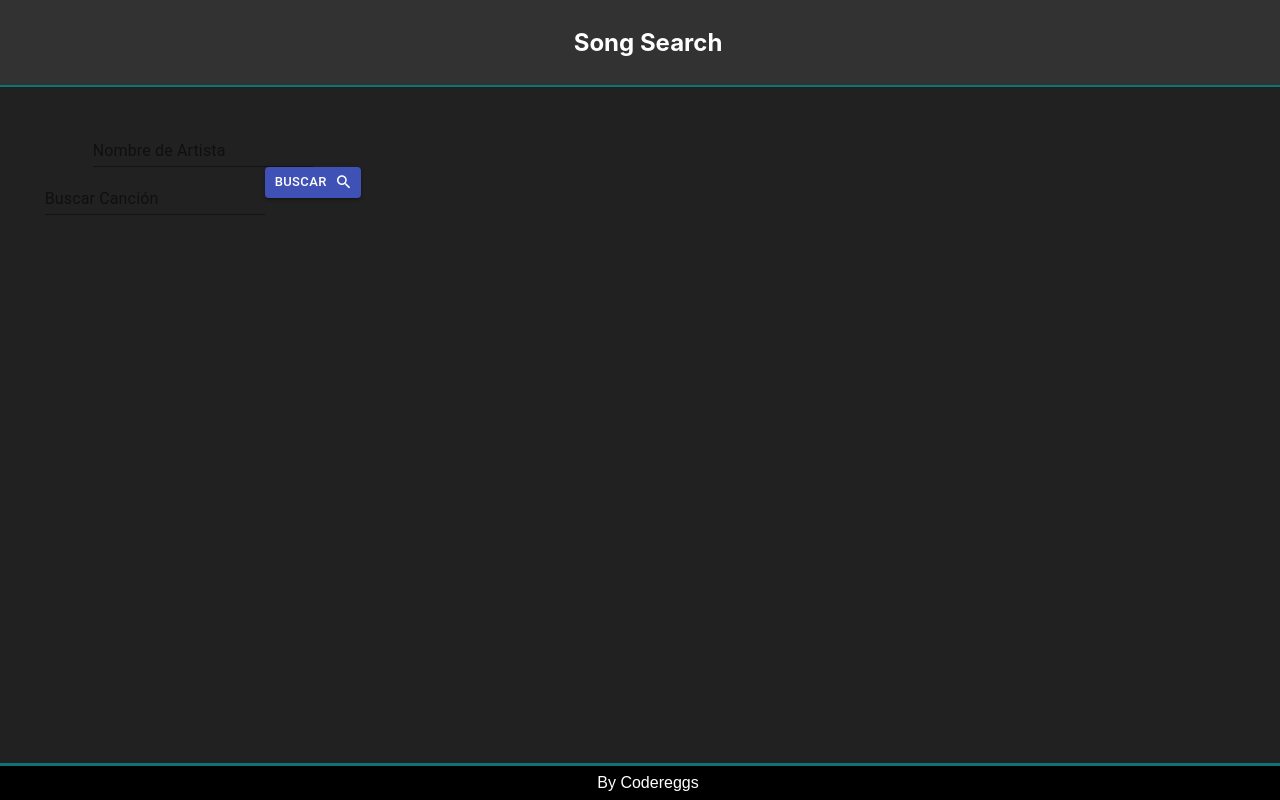
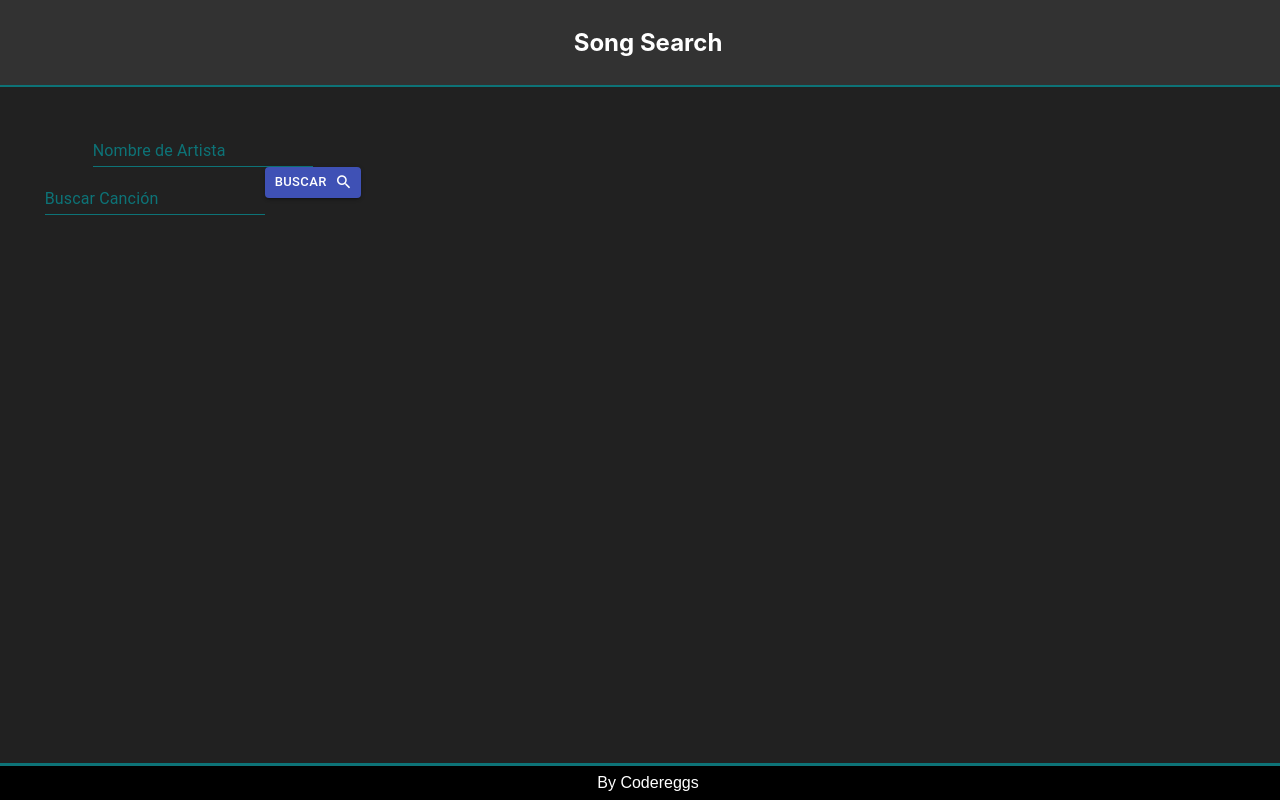
Before and after one commit to Codereggs/Buscador-Lyrics-Bio, a React (Create React App) app: page / in a window 1280 px wide. Built offline with nearby package versions, Linux system fonts and the light colour scheme.

Commit message:
fix css MuiInputs colors

```diff
--- a/src/App.css
+++ b/src/App.css
@@ -6,3 +6,37 @@
   flex-wrap: wrap;
   text-align: center;
 }
+
+.MuiTextField-root label {
+  color: var(--third-color);
+}
+
+label.MuiFormLabel-root.Mui-focused {
+  color: var(--fourth-color);
+}
+input.MuiInputBase-input {
+  color: var(--font-color);
+  border-bottom-color: var(--font-color);
+}
+
+p.MuiFormHelperText-root {
+  color: var(--error-color);
+}
+
+div.MuiInput-underline {
+  border-bottom-color: var(--third-color);
+}
+
+div.MuiInput-underline:hover:not(.Mui-disabled):before {
+  border-bottom-color: var(--third-color);
+}
+
+div.MuiInput-underline::before {
+  color: var(--font-color);
+  border-bottom-color: var(--third-color);
+}
+
+div.MuiInput-underline:after {
+  color: var(--third-color);
+  border-bottom-color: var(--fourth-color);
+}
--- a/src/components/SongForm.js
+++ b/src/components/SongForm.js
@@ -6,6 +6,7 @@ import Icon from "@material-ui/core/Icon";
 import * as Yup from "yup";
 
 export const SongForm = ({ handleSearch }) => {
+  let style = { color: "#fff" };
   const formik = useFormik({
     initialValues: {
       song: "",
@@ -40,6 +41,7 @@ export const SongForm = ({ handleSearch }) => {
           onBlur={formik.handleBlur}
           value={formik.values.artist}
           error={formik.errors.artist ? true : false}
+          style={style}
         />
         {formik.errors.artist ? (
           <FormHelperText id="component-helper-text">
--- a/src/index.css
+++ b/src/index.css
@@ -5,6 +5,7 @@
   --third-color: #0d7377;
   --fourth-color: #14ffec;
   --font-color: #fff;
+  --error-color: #f44336;
 }
 
 body {
```
